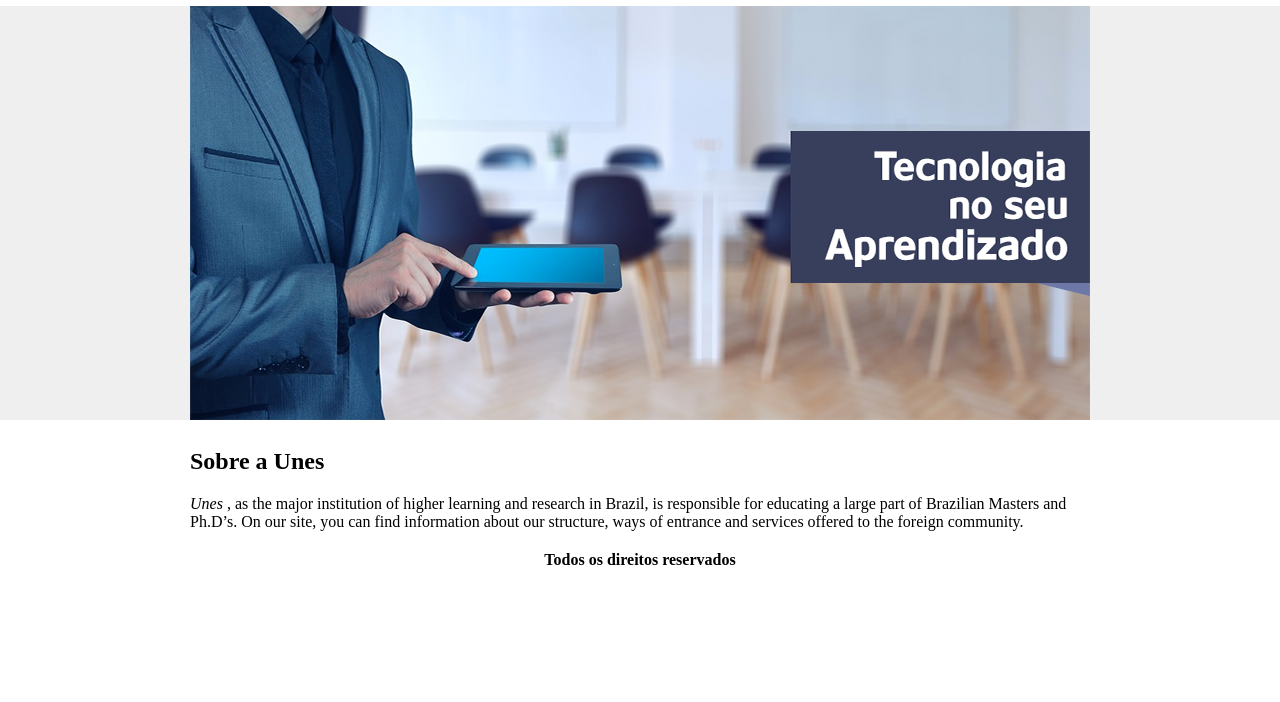
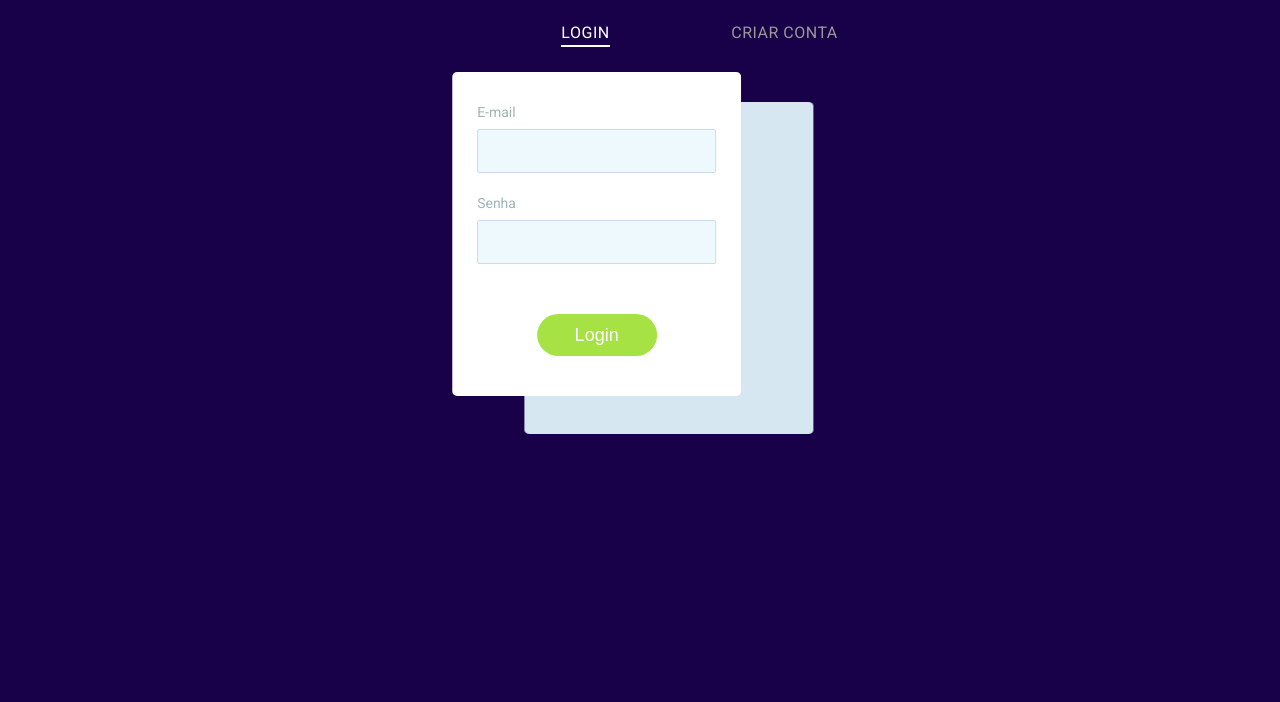
Before and after one commit to brxzjunior/UnesUniversity, a plain HTML site: page index.html in a window 1280 px wide. Shown: the part 98-800 px from the top of the page. Drawn offline with Linux system fonts and the light colour scheme.

Commit message:
Atualização Unes
Login page
Background color
Css add

```diff
--- /dev/null
+++ b/estilo.css
@@ -0,0 +1,3 @@
+.fundo{
+	background-color: #180148;
+}
--- a/index.html
+++ b/index.html
@@ -1,39 +1,68 @@
 <!DOCTYPE html>
 <html>
 <head>
-	<meta charset="utf-8">
-	<meta name="viewport" content="width=device-width, initial-scale=1">
-	<title>Unes Universidade</title>
+  <meta charset="UTF-8">
+  <title> Página de login </title>
+  <head>
+	<meta charset="UTF-8">
+	<title>Login</title>
+	<link href='https://fonts.googleapis.com/css?family=Roboto' rel='stylesheet' type='text/css'>
+</head><link rel="stylesheet" href="./style.css">
+
 </head>
-<body background="imagens/fundo.png">
-
-	<table border="0" width="500" align="center">
-		<tr>
-			<td height="89"> <a href=""> <img src=" imagens/logo.png"></a </td>
-			<td align="right">
-				<a href="">Home |</a>
-				<a href="quemsomos.html">Quem somos |</a>
-				<a href="contato.html">Contato</a>
-			</td>
-		</tr>
-<!-------------------------------------------------------------------------------------->
-		<tr>
-				<td colspan="2"><img src="imagens/capa.png"></td>
-		</tr>
-<!-------------------------------------------------------------------------------------->
-		<tr>
-			<td colspan="2">
-				<h2><strong>Sobre a Unes</strong></h2>
-					<p>	<em> Unes </em>, as the major institution of higher learning and research in Brazil, is responsible for educating a large part of Brazilian Masters and Ph.D’s. On our site, you can find information about our
-					structure, ways of entrance and services offered to the foreign community.
-					</p>
-			</td>
-		</tr>
-<!-------------------------------------------------------------------------------------->
-		<tr>
-			<td colspan="2" align="center"> <strong>Todos os direitos reservados</strong></td>
-		</tr>
-	</table>
+<body>
+<!-- partial:index.partial.html -->
+<section class="forms-section">
+  <h1 class="section-title">Login</h1>
+  <div class="forms">
+    <div class="form-wrapper is-active">
+      <button type="button" class="switcher switcher-login">
+        Login
+        <span class="underline"></span>
+      </button>
+      <form class="form form-login">
+        <fieldset>
+          <legend>Entre com seu login e senha.</legend>
+          <div class="input-block">
+            <label for="login-email">E-mail</label>
+            <input id="login-email" type="email" required>
+          </div>
+          <div class="input-block">
+            <label for="login-password">Senha</label>
+            <input id="login-password" type="password" required>
+          </div>
+        </fieldset>
+        <button type="submit" class="btn-login">Login</button>
+      </form>
+    </div>
+    <div class="form-wrapper">
+      <button type="button" class="switcher switcher-signup">
+        Criar conta
+        <span class="underline"></span>
+      </button>
+      <form class="form form-signup">
+        <fieldset>
+          <legend>Por favor, digite seu e-mail, senha e confirmação de senha para se inscrever.</legend>
+          <div class="input-block">
+            <label for="signup-email">E-mail</label>
+            <input id="signup-email" type="email" required>
+          </div>
+          <div class="input-block">
+            <label for="signup-password">Senha</label>
+            <input id="signup-password" type="password" required>
+          </div>
+          <div class="input-block">
+            <label for="signup-password-confirm">Confirme sua senha</label>
+            <input id="signup-password-confirm" type="password" required>
+          </div>
+        </fieldset>
+        <button type="submit" class="btn-signup">Continue</button>
+      </form>
+    </div>
+  </div>
+</section>
+<!-- partial -->
+  <script  src="./script.js"></script>
 
 </body>
 </html>
--- /dev/null
+++ b/script.js
@@ -0,0 +1,8 @@
+const switchers = [...document.querySelectorAll('.switcher')]
+
+switchers.forEach(item => {
+	item.addEventListener('click', function() {
+		switchers.forEach(item => item.parentElement.classList.remove('is-active'))
+		this.parentElement.classList.add('is-active')
+	})
+})
--- /dev/null
+++ b/style.css
@@ -0,0 +1,285 @@
+*,
+*::before,
+*::after {
+	box-sizing: border-box;
+}
+
+body {
+	margin: 0;
+	font-family: Roboto, -apple-system, 'Helvetica Neue', 'Segoe UI', Arial, sans-serif;
+	background: #180148;
+}
+
+.forms-section {
+	display: flex;
+	flex-direction: column;
+	justify-content: center;
+	align-items: center;
+}
+
+.section-title {
+	font-size: 32px;
+	letter-spacing: 1px;
+	color: #fff;
+}
+
+.forms {
+	display: flex;
+	align-items: flex-start;
+	margin-top: 30px;
+}
+
+.form-wrapper {
+	animation: hideLayer .3s ease-out forwards;
+}
+
+.form-wrapper.is-active {
+	animation: showLayer .3s ease-in forwards;
+}
+
+@keyframes showLayer {
+	50% {
+		z-index: 1;
+	}
+	100% {
+		z-index: 1;
+	}
+}
+
+@keyframes hideLayer {
+	0% {
+		z-index: 1;
+	}
+	49.999% {
+		z-index: 1;
+	}
+}
+
+.switcher {
+	position: relative;
+	cursor: pointer;
+	display: block;
+	margin-right: auto;
+	margin-left: auto;
+	padding: 0;
+	text-transform: uppercase;
+	font-family: inherit;
+	font-size: 16px;
+	letter-spacing: .5px;
+	color: #999;
+	background-color: transparent;
+	border: none;
+	outline: none;
+	transform: translateX(0);
+	transition: all .3s ease-out;
+}
+
+.form-wrapper.is-active .switcher-login {
+	color: #fff;
+	transform: translateX(90px);
+}
+
+.form-wrapper.is-active .switcher-signup {
+	color: #fff;
+	transform: translateX(-90px);
+}
+
+.underline {
+	position: absolute;
+	bottom: -5px;
+	left: 0;
+	overflow: hidden;
+	pointer-events: none;
+	width: 100%;
+	height: 2px;
+}
+
+.underline::before {
+	content: '';
+	position: absolute;
+	top: 0;
+	left: inherit;
+	display: block;
+	width: inherit;
+	height: inherit;
+	background-color: currentColor;
+	transition: transform .2s ease-out;
+}
+
+.switcher-login .underline::before {
+	transform: translateX(101%);
+}
+
+.switcher-signup .underline::before {
+	transform: translateX(-101%);
+}
+
+.form-wrapper.is-active .underline::before {
+	transform: translateX(0);
+}
+
+.form {
+	overflow: hidden;
+	min-width: 260px;
+	margin-top: 50px;
+	padding: 30px 25px;
+  border-radius: 5px;
+	transform-origin: top;
+}
+
+.form-login {
+	animation: hideLogin .3s ease-out forwards;
+}
+
+.form-wrapper.is-active .form-login {
+	animation: showLogin .3s ease-in forwards;
+}
+
+@keyframes showLogin {
+	0% {
+		background: #d7e7f1;
+		transform: translate(40%, 10px);
+	}
+	50% {
+		transform: translate(0, 0);
+	}
+	100% {
+		background-color: #fff;
+		transform: translate(35%, -20px);
+	}
+}
+
+@keyframes hideLogin {
+	0% {
+		background-color: #fff;
+		transform: translate(35%, -20px);
+	}
+	50% {
+		transform: translate(0, 0);
+	}
+	100% {
+		background: #d7e7f1;
+		transform: translate(40%, 10px);
+	}
+}
+
+.form-signup {
+	animation: hideSignup .3s ease-out forwards;
+}
+
+.form-wrapper.is-active .form-signup {
+	animation: showSignup .3s ease-in forwards;
+}
+
+@keyframes showSignup {
+	0% {
+		background: #d7e7f1;
+		transform: translate(-40%, 10px) scaleY(.8);
+	}
+	50% {
+		transform: translate(0, 0) scaleY(.8);
+	}
+	100% {
+		background-color: #fff;
+		transform: translate(-35%, -20px) scaleY(1);
+	}
+}
+
+@keyframes hideSignup {
+	0% {
+		background-color: #fff;
+		transform: translate(-35%, -20px) scaleY(1);
+	}
+	50% {
+		transform: translate(0, 0) scaleY(.8);
+	}
+	100% {
+		background: #d7e7f1;
+		transform: translate(-40%, 10px) scaleY(.8);
+	}
+}
+
+.form fieldset {
+	position: relative;
+	opacity: 0;
+	margin: 0;
+	padding: 0;
+	border: 0;
+	transition: all .3s ease-out;
+}
+
+.form-login fieldset {
+	transform: translateX(-50%);
+}
+
+.form-signup fieldset {
+	transform: translateX(50%);
+}
+
+.form-wrapper.is-active fieldset {
+	opacity: 1;
+	transform: translateX(0);
+	transition: opacity .4s ease-in, transform .35s ease-in;
+}
+
+.form legend {
+	position: absolute;
+	overflow: hidden;
+	width: 1px;
+	height: 1px;
+	clip: rect(0 0 0 0);
+}
+
+.input-block {
+	margin-bottom: 20px;
+}
+
+.input-block label {
+	font-size: 14px;
+  color: #a1b4b4;
+}
+
+.input-block input {
+	display: block;
+	width: 100%;
+	margin-top: 8px;
+	padding-right: 15px;
+	padding-left: 15px;
+	font-size: 16px;
+	line-height: 40px;
+	color: #3b4465;
+  background: #eef9fe;
+  border: 1px solid #cddbef;
+  border-radius: 2px;
+}
+
+.form [type='submit'] {
+	opacity: 0;
+	display: block;
+	min-width: 120px;
+	margin: 30px auto 10px;
+	font-size: 18px;
+	line-height: 40px;
+	border-radius: 25px;
+	border: none;
+	transition: all .3s ease-out;
+}
+
+.form-wrapper.is-active .form [type='submit'] {
+	opacity: 1;
+	transform: translateX(0);
+	transition: all .4s ease-in;
+}
+
+.btn-login {
+	color: #fbfdff;
+	background: #a7e245;
+	transform: translateX(-30%);
+}
+
+.btn-signup {
+	color: #a7e245;
+	background: #fbfdff;
+	box-shadow: inset 0 0 0 2px #a7e245;
+	transform: translateX(30%);
+}
```
Also changed, not shown: contato.html (+5 -3 lines), home.html (added, +42 -0 lines), quemsomos.html (+4 -2 lines).
